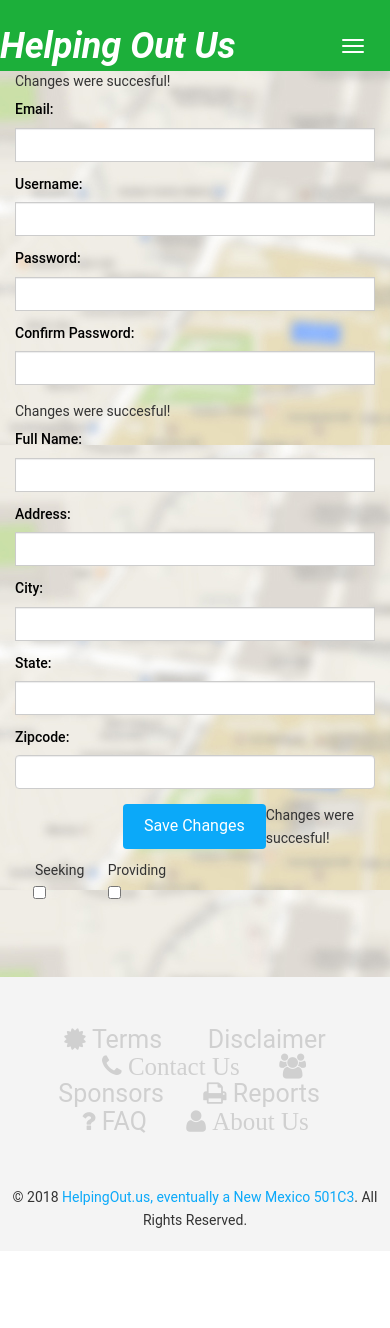
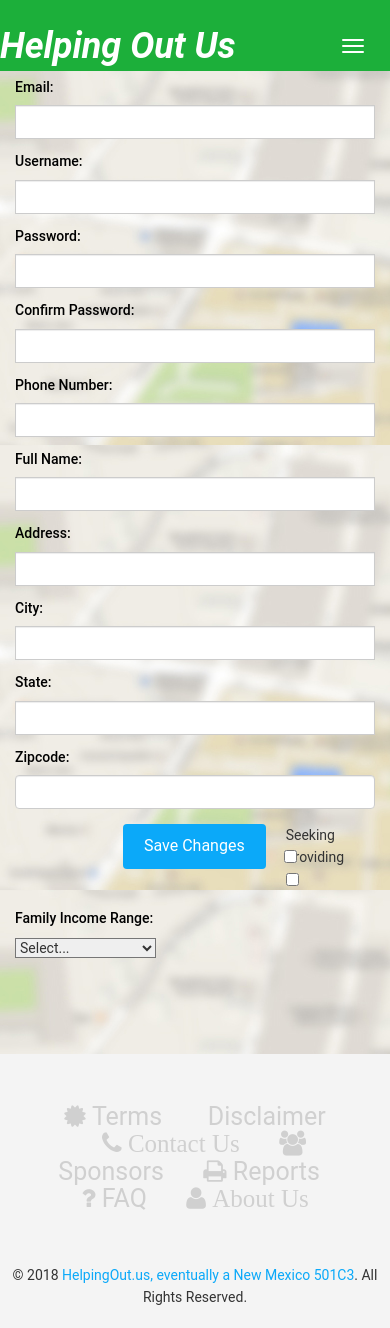
Before and after one commit to agauba5/DDCH4ABQ, a PHP site: page /profile.php in a window 390 px wide. Before the commit the page ends 1228 px from the top, so only its background shows below. Run offline with PHP 8.4, Linux system fonts and the light colour scheme; data that the repository does not hold is empty; some libraries are stand-ins or nearby versions.

Commit message:
fixed issues added income field added phone number field

```diff
--- a/profile.php
+++ b/profile.php
@@ -18,7 +18,7 @@ require_once $lowerLevel . 'assets/inc/standard_header.inc.php';
         <div class="row">
 
           <div class="col-md-4 wow fadeInUp" data-wow-offset="0" data-wow-delay="0.2s">
-            <div id="sendmessage">Changes were succesful!</div>
+            <div id="sendmessage"></div>
             <div id="errormessage"></div>
             <form action="" method="post" role="form" class="contactForm">
               <h5>Email:</h5>
@@ -41,11 +41,16 @@ require_once $lowerLevel . 'assets/inc/standard_header.inc.php';
                 <input type="password" class="form-control" name="passwordTwo" id="passwordTwo" data-rule="minlen:4" data-msg="Please enter a password" />
                 <div class="validation"></div>
               </div>
+              <h5>Phone Number:</h5>
+              <div class="form-group">
+                <input type="text" name="phoneNumber" class="form-control" id="phoneNumber" />
+                <div class="validation"></div>
+              </div>
             </form>
           </div>
 
             <div class="col-md-4 wow fadeInUp" data-wow-offset="0" data-wow-delay="0.2s">
-            <div id="sendmessage">Changes were succesful!</div>
+            <div id="sendmessage"></div>
             <div id="errormessage"></div>
             <form action="" method="post" role="form" class="contactForm">
               <h5>Full Name:</h5>
@@ -80,7 +85,7 @@ require_once $lowerLevel . 'assets/inc/standard_header.inc.php';
           </div>
 
             <div class="col-md-4 wow fadeInUp" data-wow-offset="0" data-wow-delay="0.2s">
-            <div id="sendmessage">Changes were succesful!</div>
+            <div id="sendmessage"></div>
             <div id="errormessage"></div>
             <form action="" method="post" role="form" class="contactForm">
               <div class="form-group">
@@ -98,6 +103,27 @@ require_once $lowerLevel . 'assets/inc/standard_header.inc.php';
                           </div>
                       </label>
                   </div>
+                  &nbsp;
+                  <div class="option">
+                      <h5>Family Income Range:</h5>
+                          <select name="income">
+                              <option value="">Select...</option>
+                              <option value="incomeTen">$0 - $10,000</option>
+                              <option value="incomeTwenty">$10,000 - $20,000</option>
+                              <option value="incomeThirty">$20,000 - $30,000</option>
+                              <option value="incomeForty">$30,000 - $40,000</option>
+                              <option value="incomeFifty">$40,000 - $50,000</option>
+                              <option value="incomeSixty">$50,000 - $60,000</option>
+                              <option value="incomeSeventy">$60,000 - $70,000</option>
+                              <option value="incomeEighty">$70,000 - $80,000</option>
+                              <option value="incomeNinety">$80,000 - $90,000</option>
+                              <option value="incomeHundred">$90,000 - $100,000</option>
+                              <option value="incomeMore">$100,000 or more</option>
+                          </select>
+                      </label>
+                  </div>
+              </div>
+            </div>
             </form>
           </div>
         </div>
```
